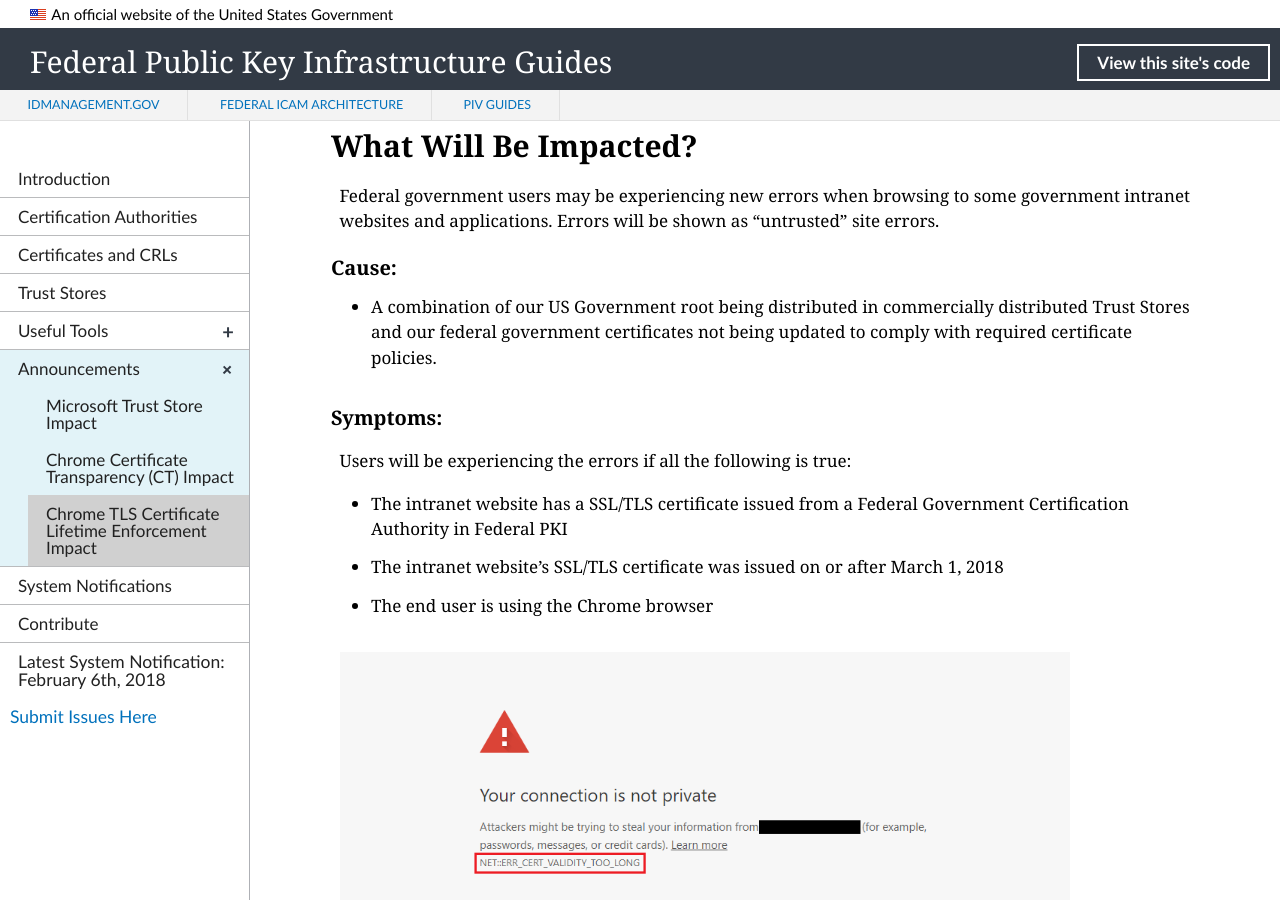
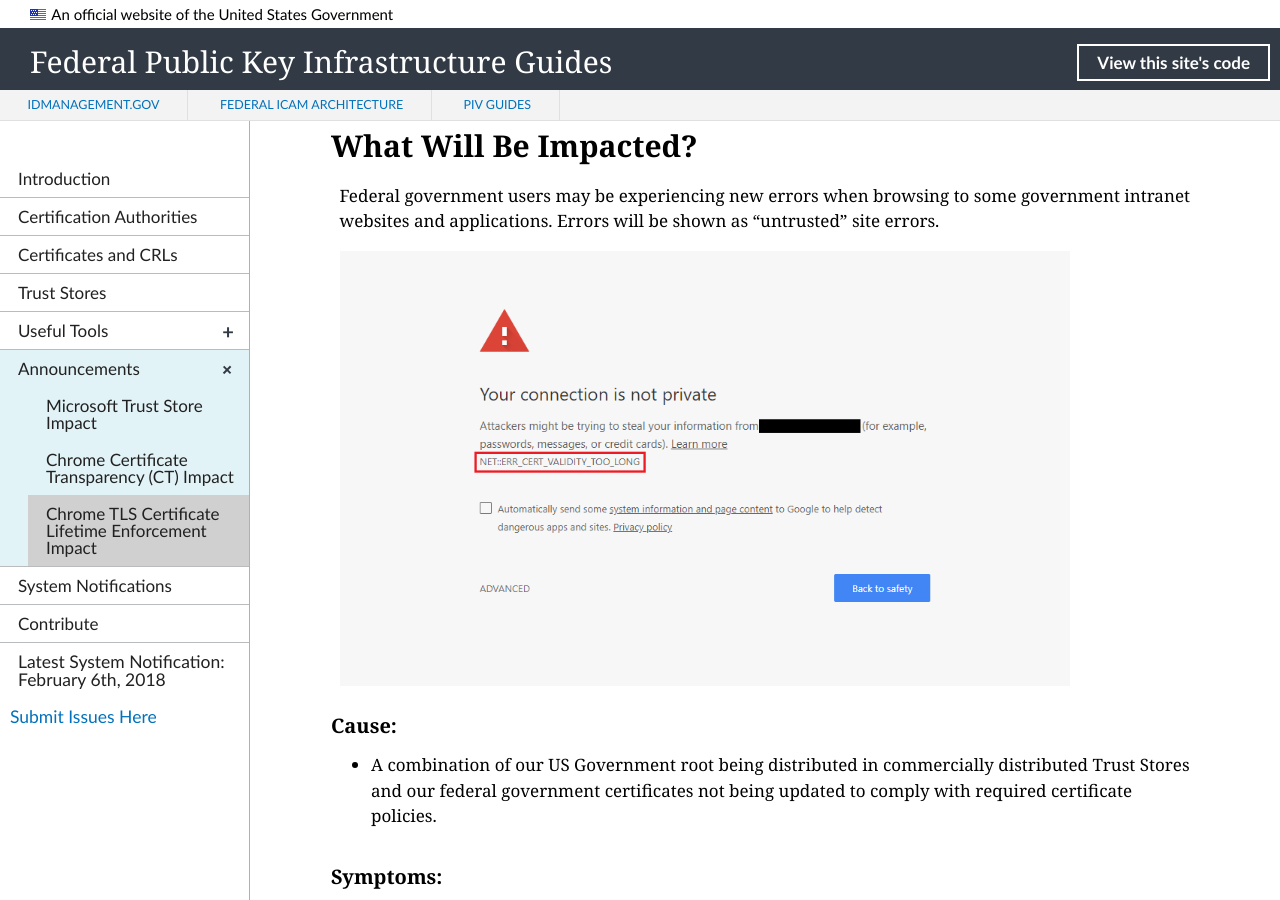
Before and after one commit to GSA/fpki-guides, a Jekyll site: the page built from _announcements/03_chrome_ballot_193.md, in a window 1280 px wide and 900 px high, scrolled down 672 px. Built offline with Jekyll 4.4.1, drawn with Linux system fonts in a browser that asks for light colours; nearby versions of some CDN libraries; library files that are not in the unit come from our copies.

Commit message:
Update 03_chrome_ballot_193.md
Tweaks

```diff
--- a/_announcements/03_chrome_ballot_193.md
+++ b/_announcements/03_chrome_ballot_193.md
@@ -21,6 +21,8 @@
 Federal government users may be experiencing new errors when browsing to some government intranet websites and applications.
 Errors will be shown as "untrusted" site errors.
 
+![Chrome Error Screen]({{site.baseurl}}/img/google_ballot193_hot_topic_error.png){:style="width:85%;float:center;"}
+
 ### Cause: ###
 - A combination of our US Government root being distributed in commercially distributed Trust Stores and our federal government certificates not being updated to comply with required certificate policies.
 
@@ -29,9 +31,6 @@
 - The intranet website has a SSL/TLS certificate issued from a Federal Government Certification Authority in Federal PKI
 - The intranet website's SSL/TLS certificate was issued on or after March 1, 2018
 - The end user is using the Chrome browser
-
-![Chrome Error Screen]({{site.baseurl}}/img/google_ballot193_hot_topic_error.png){:style="width:85%;float:center;"}
-
 
 ## When Will This Start?
 Chrome began enforcement on March 1, 2018. No other major browser vendors have indicated they will enforce the 825 day validity requirement. If additional browers release information or timelines associated with enforcement of CA/B Forum Ballot 193, we will post updates to this announcement. Also, please check the GitHub Issues in the GSA's fpki-guides Playbook repository for any in-progress discussions.
```
